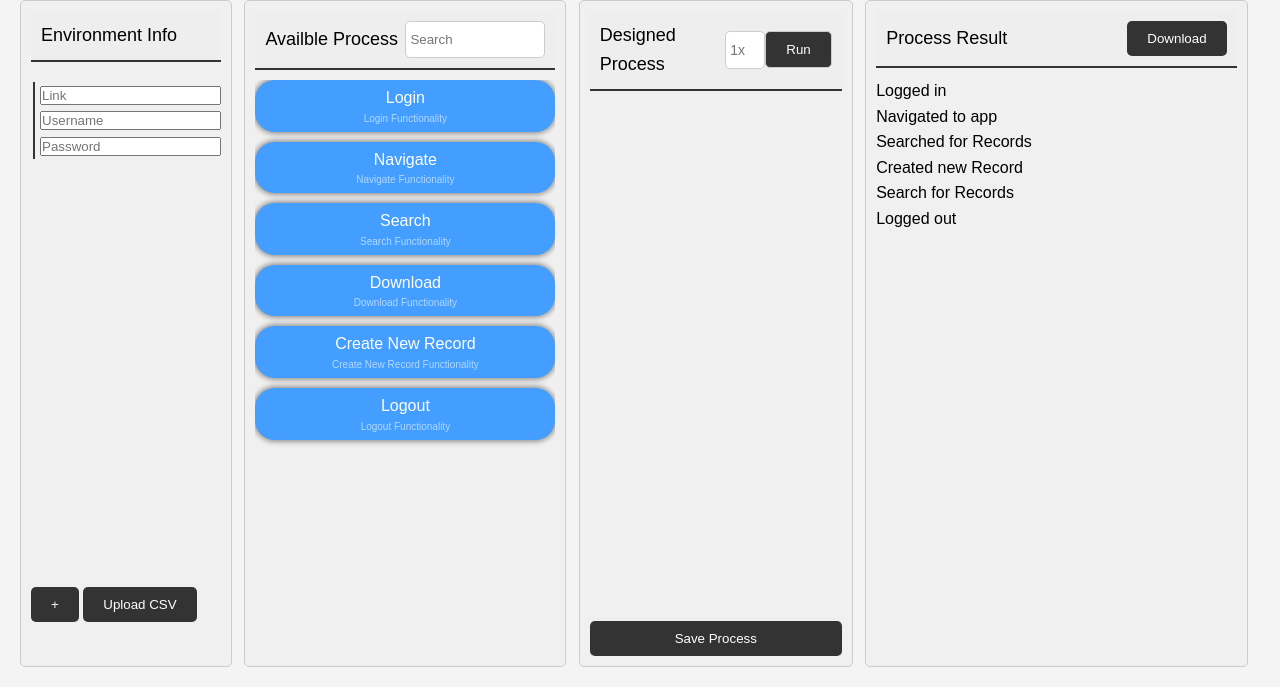
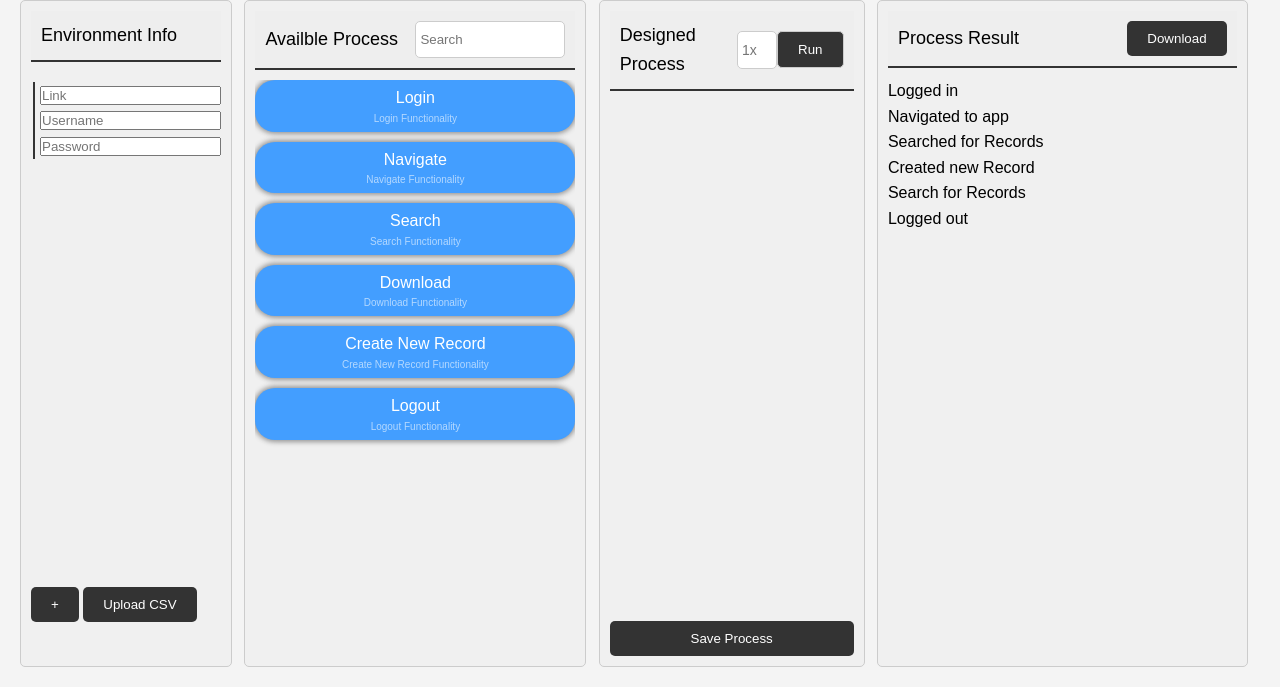
Before and after one commit to firaselmoussa/Maximo_Testing_Automation, a PHP site: page /html/app.html in a window 1280 px wide. Shown: the part 183-870 px from the top of the page. Run offline with PHP 8.4, Linux system fonts and the light colour scheme; some libraries are stand-ins or nearby versions.

Commit message:
minor edits

```diff
--- a/frontend/css/app.css
+++ b/frontend/css/app.css
@@ -181,8 +181,7 @@ header {
     padding: 5px;
     border-radius: 20px;
     margin-bottom: 10px;
-    width: calc(300px);
-    max-width: 100%;
+    width: calc(25vw);
     text-align: center;
     cursor: pointer;
     transition: background-color 0.3s ease;
--- a/frontend/html/app.html
+++ b/frontend/html/app.html
@@ -47,7 +47,7 @@
                 <input type="text" name="env-link" id="env-link" placeholder="Link">
                 <br>
                 <input type="text" name="env-username" id="env-username" placeholder="Username">
-                <input type="text" name="env-password" id="env-password" placeholder="Password">
+                <input type="password" name="env-password" id="env-password" placeholder="Password">
             </div>
         </div>
         <button id="new-env">+</button>
```
